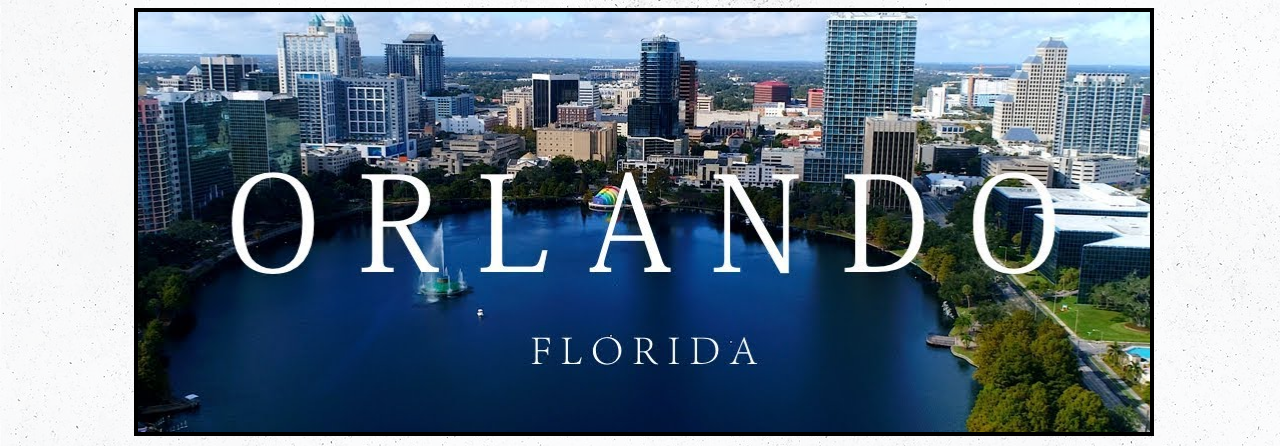
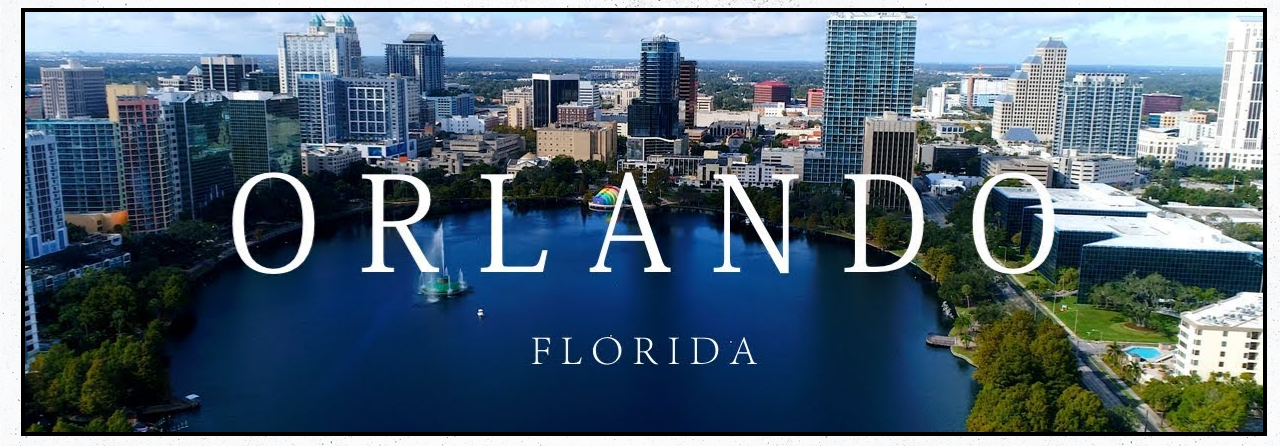
Before and after one commit to samswaringen/week2, a plain HTML site: page index.html in a window 1280 px wide. Shown: the top 446 px of the page. Drawn offline with Linux system fonts and the light colour scheme.

Commit message:
change semantics so header is inside body

```diff
--- a/index.html
+++ b/index.html
@@ -5,10 +5,10 @@
         <link href="https://fonts.googleapis.com/css2?family=Bangers&display=swap" rel="stylesheet">
         <link rel="stylesheet" href="style.css">
     </head>
-    <header>
-        <div class="head"></div>
-    </header>
     <body>
+        <header>
+            <div class="head"></div>
+        </header>
          <h1><a class="header" href="https://www.visitorlando.com/en" title="Visit Orlando Website" >Visit Orlando</a></h1>
             <p>This is my website I am making for week 2! Orlando is a beautiful city and there is so much to do.</p>
             <p>Below I've listed a few of the most popular attractions and a few of my favorite spots outside the city!</p>
--- a/style.css
+++ b/style.css
@@ -1,7 +1,7 @@
 html {
     font-size: 10px;
 }
-html::after {
+body::after {
     content: "";
     background: url(wallpaper.jpg);
     opacity: 0.5;
@@ -13,10 +13,10 @@ html::after {
     z-index: -1;
   }
 header {
-    width: 80%;
+    width: 98%;
     height: 420px;
-    margin-right: 10%;
-    margin-left:10%;
+    margin-right: 1%;
+    margin-left:1%;
     background-image: url(orlando.jpeg);
     background-size:auto;
     overflow: hidden;
```
